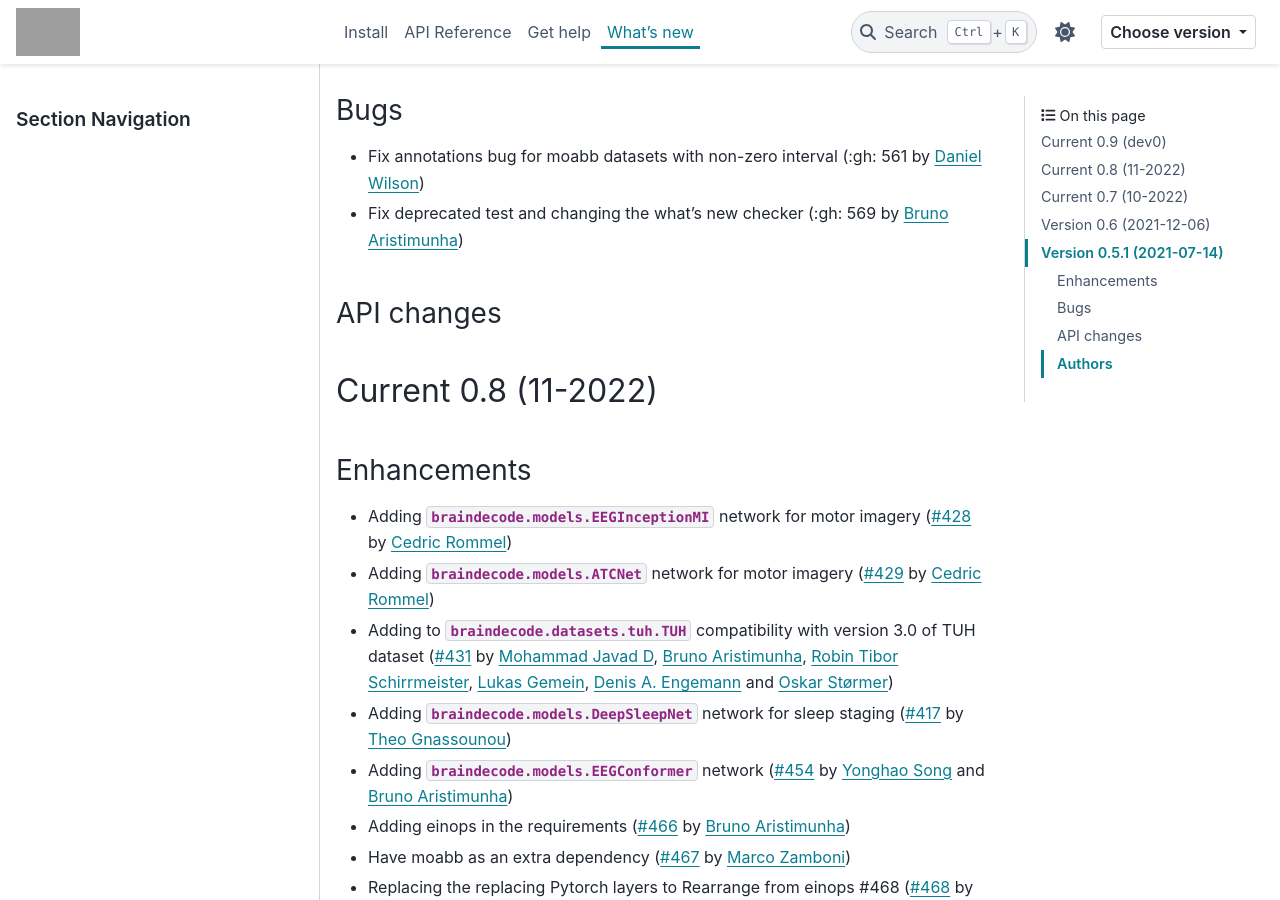
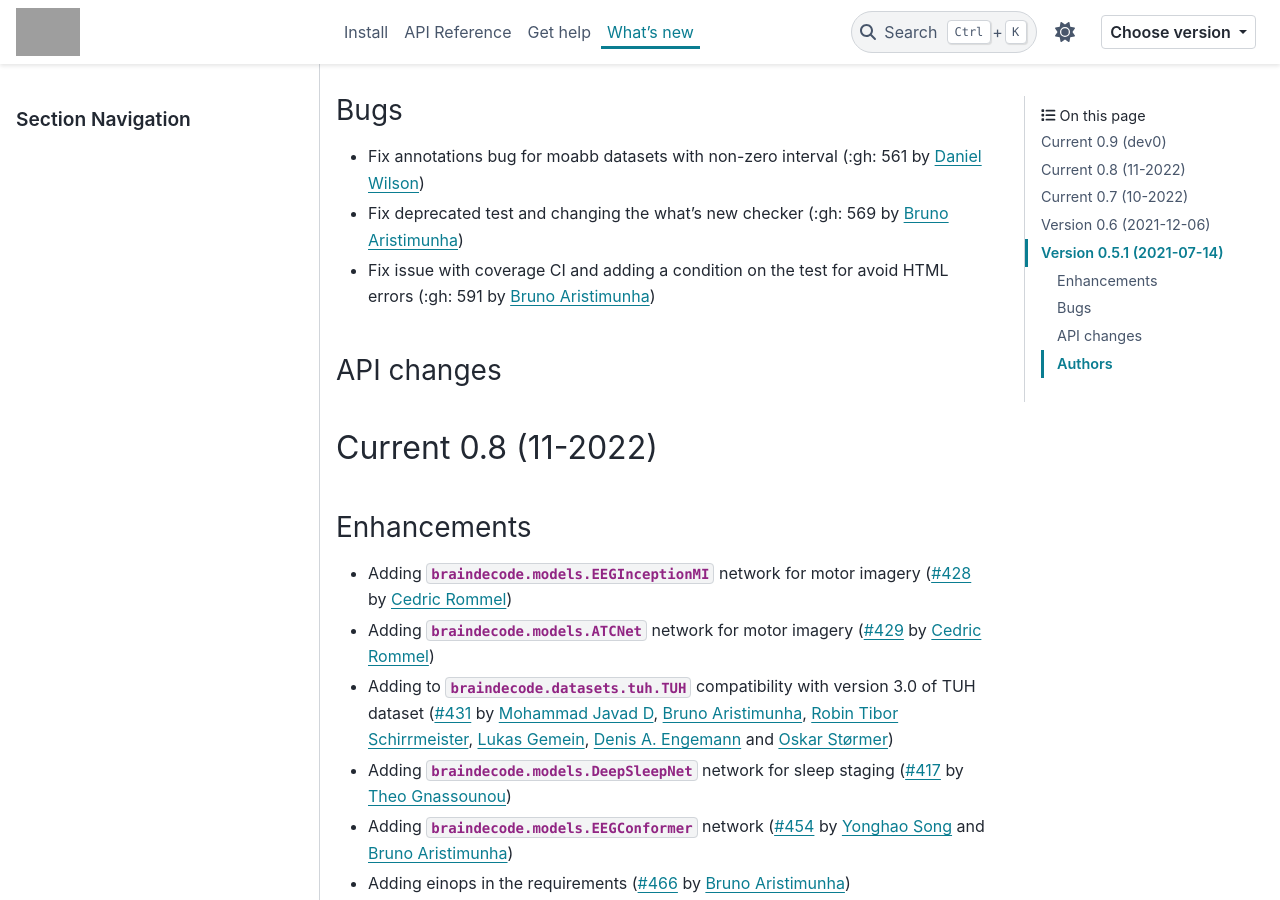
Before and after one commit to braindecode/braindecode, a Sphinx documentation site: the page built from docs/whats_new.rst, in a window 1280 px wide and 900 px high, scrolled down 755 px. Built offline with Sphinx 7.4.7 and the PyData theme 0.15.4, drawn with Linux system fonts in a browser that asks for light colours; pages that are not in the unit, such as notebooks, are missing from menus; comment, search, counter and statistics services are not loaded; cross-references to code outside the pages are shown as plain code; grey boxes are pictures that could not be loaded.

```diff
--- a/docs/whats_new.rst
+++ b/docs/whats_new.rst
@@ -36,6 +36,8 @@
 ~~~~
 - Fix annotations bug for moabb datasets with non-zero interval (:gh: 561 by `Daniel Wilson`_)
 - Fix deprecated test and changing the what's new checker (:gh: 569 by `Bruno Aristimunha`_)
+- Fix issue with coverage CI and adding a condition on the test for avoid HTML errors (:gh: 591 by `Bruno Aristimunha`_)
+
 
 API changes
 ~~~~~~~~~~~
```
